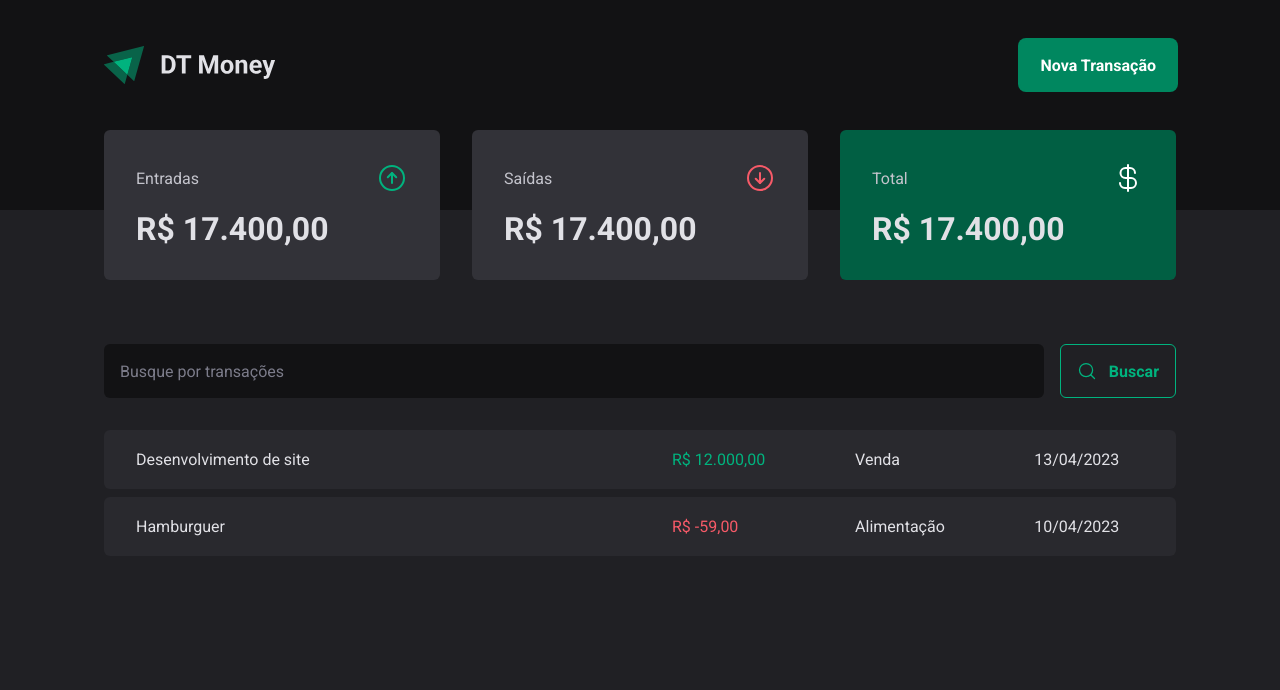
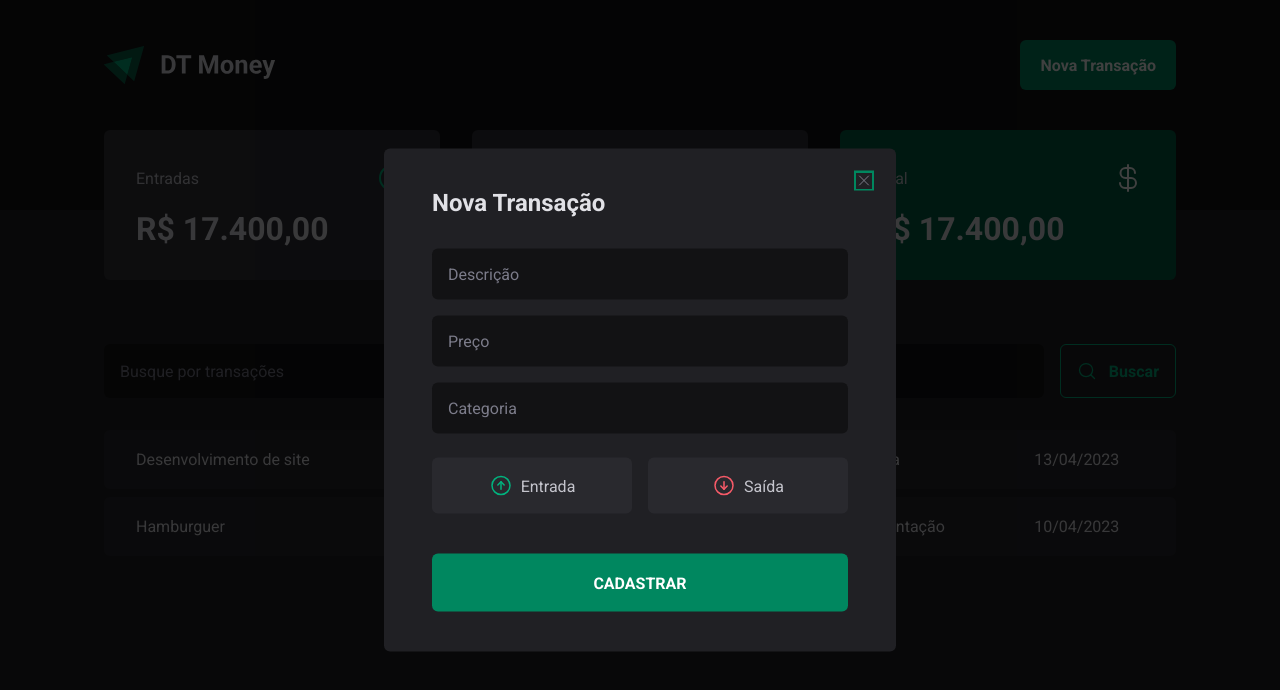
Before and after one commit to kunzeleric/dt-money-ignite, a React (Vite) app: page / in a window 1280 px wide. Both pictures are taken after a click on the button "Nova Transação". Shown: the top 690 px of the page. Built offline with nearby package versions, Linux system fonts and the light colour scheme.

Commit message:
Implemented transaction modal into header component

```diff
--- a/package.json
+++ b/package.json
@@ -10,6 +10,8 @@
     "preview": "vite preview"
   },
   "dependencies": {
+    "@radix-ui/react-dialog": "^1.0.4",
+    "@radix-ui/react-radio-group": "^1.1.3",
     "phosphor-react": "^1.4.1",
     "react": "^18.2.0",
     "react-dom": "^18.2.0",
--- a/src/components/Header/index.tsx
+++ b/src/components/Header/index.tsx
@@ -1,12 +1,23 @@
 import { HeaderContainer, HeaderContent, NewTransactionButton } from "./styles";
-import logoImg from '../../assets/logo.svg'
+import logoImg from '../../assets/logo.svg';
+import * as Dialog from '@radix-ui/react-dialog';
+import { NewTransactionModal } from "../NewTransactionModal";
 
 export function Header() {
     return (
         <HeaderContainer>
             <HeaderContent>
                 <img src={logoImg} alt="" />
-                <NewTransactionButton>Nova Transação</NewTransactionButton>
+
+                <Dialog.Root>
+                    {/* Propriedade asChild permite que um elemento aproveite o outro dentro da tag, para não criar um botão em cima de outro.*/}
+                    <Dialog.Trigger asChild>
+                        <NewTransactionButton>Nova Transação</NewTransactionButton>
+                    </Dialog.Trigger>
+
+                    <NewTransactionModal />
+                </Dialog.Root>
+
             </HeaderContent>
         </HeaderContainer>
     )
--- /dev/null
+++ b/src/components/NewTransactionModal/index.tsx
@@ -0,0 +1,38 @@
+import * as Dialog from "@radix-ui/react-dialog";
+import { CloseButton, Content, Overlay, TransactionType, TransactionTypeButton } from "./styles";
+import { ArrowCircleDown, ArrowCircleUp, X } from "phosphor-react";
+
+export function NewTransactionModal() {
+  return (
+    <Dialog.Portal>
+      <Overlay />
+      <Content>
+        <Dialog.Title>Nova Transação</Dialog.Title>
+        <CloseButton>
+          <X />
+        </CloseButton>
+        <form>
+          <input type="text" placeholder="Descrição" required />
+          <input type="number" placeholder="Preço" required />
+          <input type="text" placeholder="Categoria" required />
+
+          <TransactionType>
+            <TransactionTypeButton value="income" variant="income">
+              <ArrowCircleUp size={24} />
+              Entrada
+            </TransactionTypeButton>
+
+            <TransactionTypeButton value="outcome" variant="outcome">
+              <ArrowCircleDown size={24} />
+              Saída
+            </TransactionTypeButton>
+          </TransactionType>
+
+          <button type="submit">
+            Cadastrar
+          </button>
+        </form>
+      </Content>
+    </Dialog.Portal>
+  )
+}
--- /dev/null
+++ b/src/components/NewTransactionModal/styles.ts
@@ -0,0 +1,117 @@
+import * as Dialog from "@radix-ui/react-dialog";
+import * as RadioGroup from '@radix-ui/react-radio-group';
+import { styled } from "styled-components";
+
+export const Overlay = styled(Dialog.Overlay)`
+  position: fixed;
+  width: 100vw;
+  height: 100vh;
+  inset: 0;
+  background: rgba(0,0,0,0.75);
+
+`
+
+
+export const Content = styled(Dialog.Content)`
+  min-width: 32rem;
+  border-radius: 6px;
+  padding: 2.5rem 3rem;
+  background: ${props => props.theme['gray-800']};
+  position: fixed;
+  top: 50%;
+  left: 50%;
+  transform: translate(-50%, -50%);
+
+  form {
+    margin-top: 2rem;
+
+    display: flex;
+    flex-direction: column;
+    gap: 1rem;
+
+    input{
+      border-radius: 6px;
+      border: 0;
+      background: ${props => props.theme['gray-900']};
+      color: ${props => props.theme['gray-300']};
+      padding: 1rem;
+
+      &::placeholder {
+        color: ${props => props.theme['gray-500']};
+      }
+    }
+
+    button[type="submit"]{
+      height: 58px;
+      border: 0;
+      background: ${props => props.theme['green-500']};
+      color: ${props => props.theme['white']};
+      font-weight: bold;
+      text-transform: uppercase;
+      padding: 0 1.25rem;
+      border-radius: 6px;
+      margin-top: 1.5rem;
+      cursor: pointer;
+
+      &:hover{
+        background: ${props => props.theme['green-700']};
+        transition: background-color 0.2s;
+      }
+    }
+  }
+`
+
+export const CloseButton = styled(Dialog.Close)`
+  position: absolute;
+  background: transparent;
+  border: 0;
+  top: 1.5rem;
+  right: 1.5rem;
+  line-height: 0;
+
+  cursor: pointer;
+  color: ${props => props.theme['gray-500']};
+`
+
+export const TransactionType = styled(RadioGroup.Root)`
+  display: grid;
+  grid-template-columns: repeat(2, 1fr);
+  gap: 1rem;
+  margin-top: 0.5rem;
+
+`
+interface TransactionTypeButtonProps {
+  variant: 'income' | 'outcome';
+}
+
+
+export const TransactionTypeButton = styled(RadioGroup.Item)<TransactionTypeButtonProps>`
+  background: ${props => props.theme['gray-700']};
+  display: flex;
+  padding: 1rem;
+  justify-content: center;
+  align-items: center;
+  gap: 0.5rem;
+  border-radius: 6px;
+  cursor: pointer;
+  border: 0;
+  color: ${props => props.theme['gray-300']};
+
+  svg {
+    color: ${props => props.variant === 'income' ? props.theme['green-300'] : props.theme['red-300']}
+  }
+
+  &[data-state='unchecked']:hover {
+    transition: background-color 0.2s;
+    background: ${props => props.theme['gray-600']};
+  }
+
+  &[data-state='checked'] {
+    color: ${props => props.theme.white};
+    background-color: ${props => props.variant === 'income' ? props.theme['green-500'] : props.theme['red-500']};
+
+    svg {
+      color: ${props => props.theme.white};
+    }
+  }
+`
```
Also changed, not shown: 2 other files (tests, documents, lock files or other folders).
